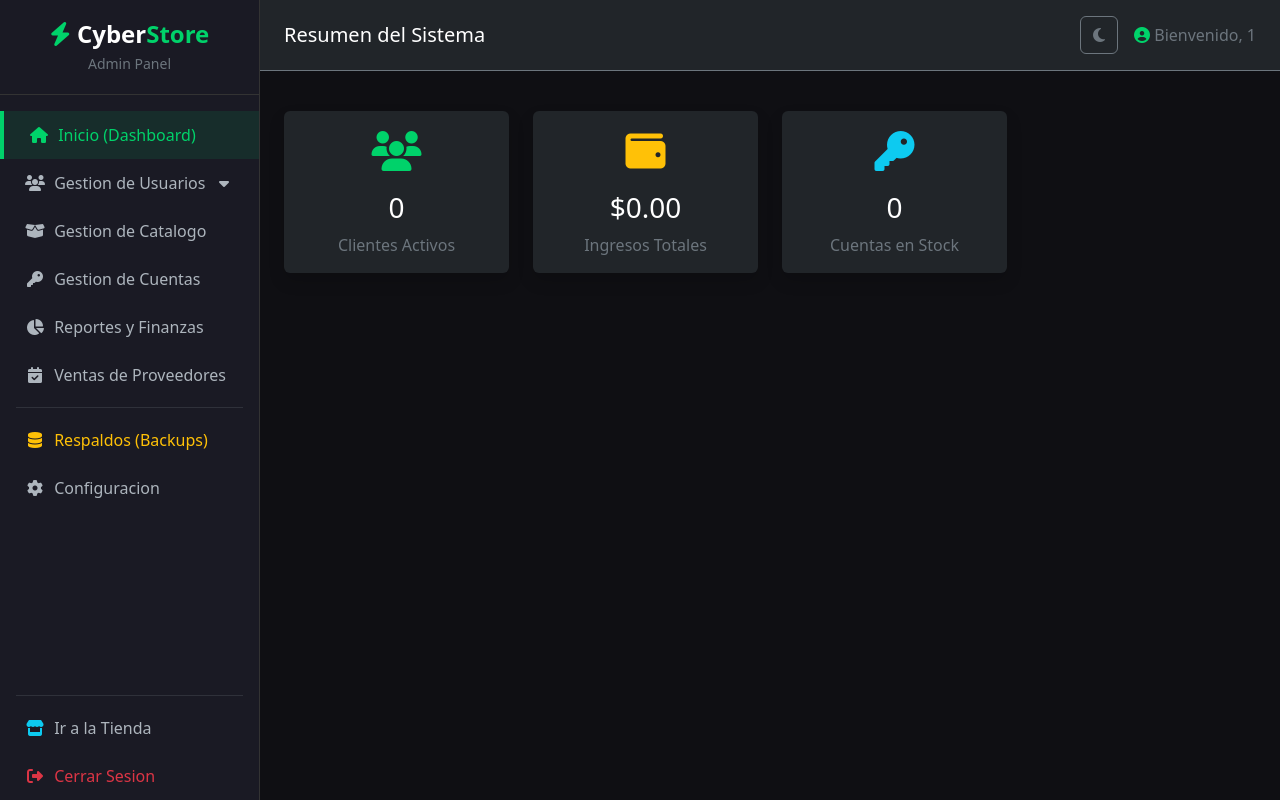
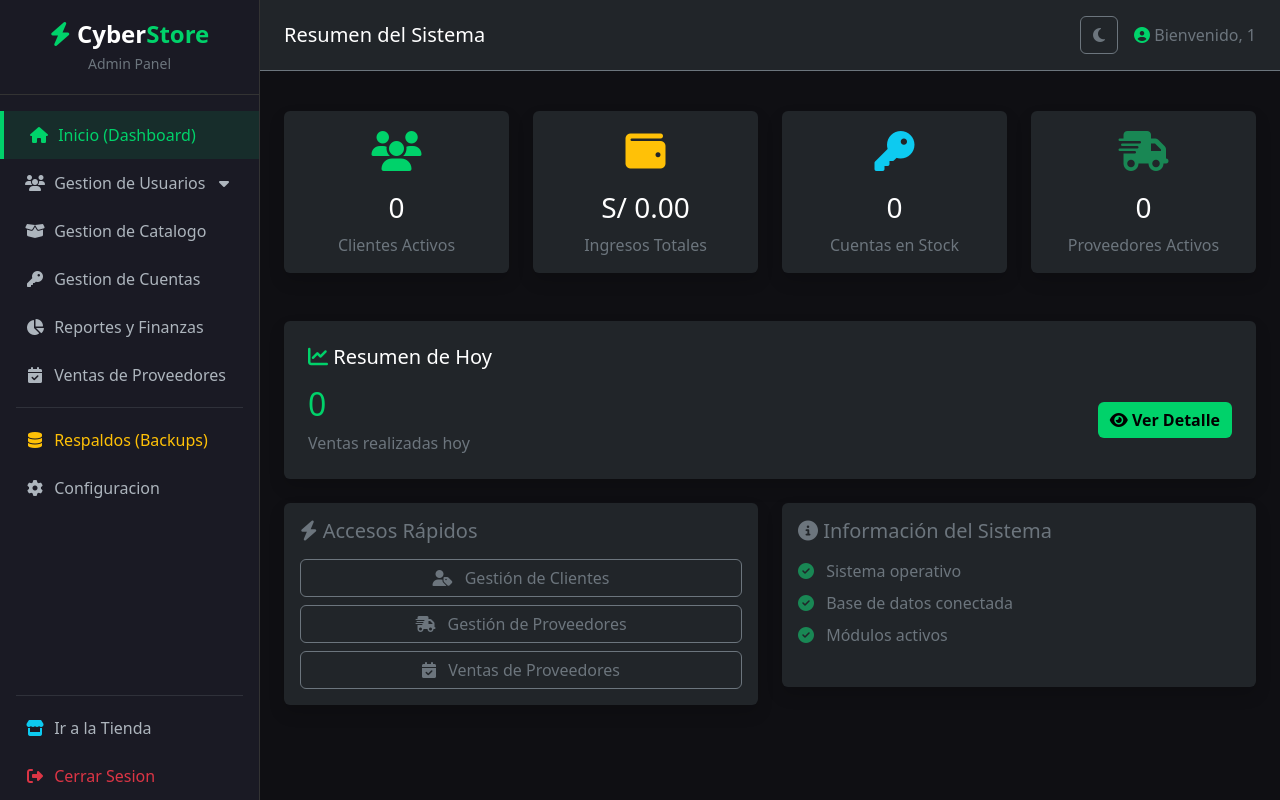
Before and after one commit to MesiasBv/CyberStore, a Flask app: page /admin/dashboard in a window 1280 px wide. Run offline with Flask 3, Linux system fonts and the light colour scheme; the visitor is signed in with stand-in values (Sample User, id 1).

Commit message:
Implementación del Dashboard para el Administrador

```diff
--- a/app/routes/admin.py
+++ b/app/routes/admin.py
@@ -22,7 +22,47 @@
 @admin_bp.route('/dashboard')
 @admin_required
 def dashboard():
-    return render_template('admin/dashboard.html')
+    # 1. Contar clientes activos
+    clientes_activos = Cliente.query.filter_by(estado=True).count()
+
+    # 2. Calcular ingresos totales de todas las ventas
+    ventas_totales = Venta.query.all()
+    servicios_totales = ServicioAdquirido.query.all()
+    ingresos_totales = sum(float(v.precio_final) for v in ventas_totales)
+    ingresos_totales += sum(float(s.precio_pagado) for s in servicios_totales)
+
+    # 3. Contar cuentas en stock (disponibles)
+    cuentas_stock = InventarioStock.query.filter_by(estado='Disponible').count()
+
+    # 4. Contar proveedores activos
+    proveedores_activos = Proveedor.query.filter_by(estado=True).count()
+
+    # 5. Ventas de hoy
+    hoy = date.today()
+    hoy_inicio = datetime.combine(hoy, datetime.min.time())
+    hoy_fin = datetime.combine(hoy, datetime.max.time())
+
+    ventas_hoy = Venta.query.filter(
+        Venta.fecha_venta >= hoy_inicio,
+        Venta.fecha_venta <= hoy_fin
+    ).count()
+
+    inventario_ids = [inv.id for inv in InventarioStock.query.all()]
+    servicios_hoy = ServicioAdquirido.query.filter(
+        ServicioAdquirido.fecha_compra >= hoy_inicio,
+        ServicioAdquirido.fecha_compra <= hoy_fin,
+        ServicioAdquirido.inventario_id.in_(inventario_ids)
+    ).count() if inventario_ids else 0
+
+    ventas_hoy_total = ventas_hoy + servicios_hoy
+
+    return render_template('admin/dashboard.html',
+        clientes_activos=clientes_activos,
+        ingresos_totales=ingresos_totales,
+        cuentas_stock=cuentas_stock,
+        proveedores_activos=proveedores_activos,
+        ventas_hoy=ventas_hoy_total
+    )
 
 # --- NUEVO MÓDULO: GESTIÓN DE PROVEEDORES ---
 
--- a/app/templates/admin/dashboard.html
+++ b/app/templates/admin/dashboard.html
@@ -1,3 +1,4 @@
+
 {% extends 'admin_base.html' %}
 
 {% block title %}Dashboard - Panel Admin{% endblock %}
@@ -8,22 +9,77 @@
     <div class="col-md-3 mb-4">
         <div class="card card-dark border-0 shadow text-center p-3">
             <h1 class="text-cyber"><i class="fa-solid fa-users"></i></h1>
-            <h3 class="text-white mt-2">0</h3>
+            <h3 class="text-white mt-2">{{ clientes_activos }}</h3>
             <p class="text-secondary m-0">Clientes Activos</p>
         </div>
     </div>
     <div class="col-md-3 mb-4">
         <div class="card card-dark border-0 shadow text-center p-3">
             <h1 class="text-warning"><i class="fa-solid fa-wallet"></i></h1>
-            <h3 class="text-white mt-2">$0.00</h3>
+            <h3 class="text-white mt-2">S/ {{ "%.2f"|format(ingresos_totales) }}</h3>
             <p class="text-secondary m-0">Ingresos Totales</p>
         </div>
     </div>
     <div class="col-md-3 mb-4">
         <div class="card card-dark border-0 shadow text-center p-3">
             <h1 class="text-info"><i class="fa-solid fa-key"></i></h1>
-            <h3 class="text-white mt-2">0</h3>
+            <h3 class="text-white mt-2">{{ cuentas_stock }}</h3>
             <p class="text-secondary m-0">Cuentas en Stock</p>
+        </div>
+    </div>
+    <div class="col-md-3 mb-4">
+        <div class="card card-dark border-0 shadow text-center p-3">
+            <h1 class="text-success"><i class="fa-solid fa-truck-fast"></i></h1>
+            <h3 class="text-white mt-2">{{ proveedores_activos }}</h3>
+            <p class="text-secondary m-0">Proveedores Activos</p>
+        </div>
+    </div>
+</div>
+
+<div class="row mt-4">
+    <div class="col-md-12">
+        <div class="card card-dark border-0 shadow p-4">
+            <h5 class="text-white mb-3"><i class="fa-solid fa-chart-line text-cyber"></i> Resumen de Hoy</h5>
+            <div class="d-flex justify-content-between align-items-center">
+                <div>
+                    <h2 class="text-cyber">{{ ventas_hoy }}</h2>
+                    <p class="text-secondary m-0">Ventas realizadas hoy</p>
+                </div>
+                <div class="text-end">
+                    <a href="{{ url_for('admin.ventas_proveedores') }}" class="btn btn-cyber">
+                        <i class="fa-solid fa-eye"></i> Ver Detalle
+                    </a>
+                </div>
+            </div>
+        </div>
+    </div>
+</div>
+
+<div class="row mt-4">
+    <div class="col-md-6 mb-4">
+        <div class="card card-dark border-0 shadow p-3">
+            <h5 class="text-secondary mb-3"><i class="fa-solid fa-bolt"></i> Accesos Rápidos</h5>
+            <div class="d-grid gap-2">
+                <a href="{{ url_for('admin.gestion_clientes') }}" class="btn btn-outline-secondary">
+                    <i class="fa-solid fa-user-tag me-2"></i> Gestión de Clientes
+                </a>
+                <a href="{{ url_for('admin.gestion_proveedores') }}" class="btn btn-outline-secondary">
+                    <i class="fa-solid fa-truck-fast me-2"></i> Gestión de Proveedores
+                </a>
+                <a href="{{ url_for('admin.ventas_proveedores') }}" class="btn btn-outline-secondary">
+                    <i class="fa-solid fa-calendar-check me-2"></i> Ventas de Proveedores
+                </a>
+            </div>
+        </div>
+    </div>
+    <div class="col-md-6 mb-4">
+        <div class="card card-dark border-0 shadow p-3">
+            <h5 class="text-secondary mb-3"><i class="fa-solid fa-info-circle"></i> Información del Sistema</h5>
+            <ul class="list-unstyled text-secondary">
+                <li class="mb-2"><i class="fa-solid fa-check-circle text-success me-2"></i> Sistema operativo</li>
+                <li class="mb-2"><i class="fa-solid fa-check-circle text-success me-2"></i> Base de datos conectada</li>
+                <li class="mb-2"><i class="fa-solid fa-check-circle text-success me-2"></i> Módulos activos</li>
+            </ul>
         </div>
     </div>
 </div>
```
